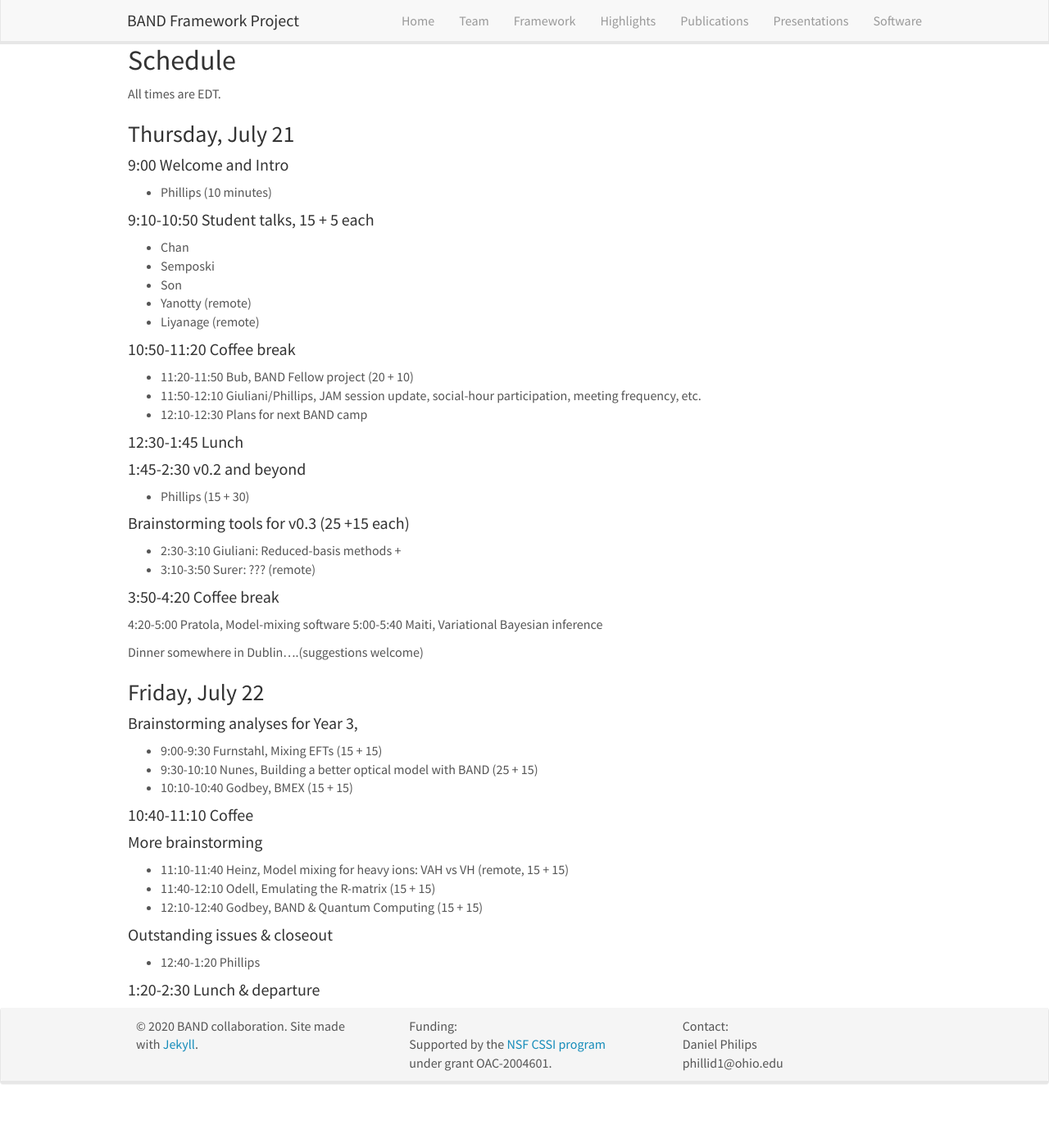
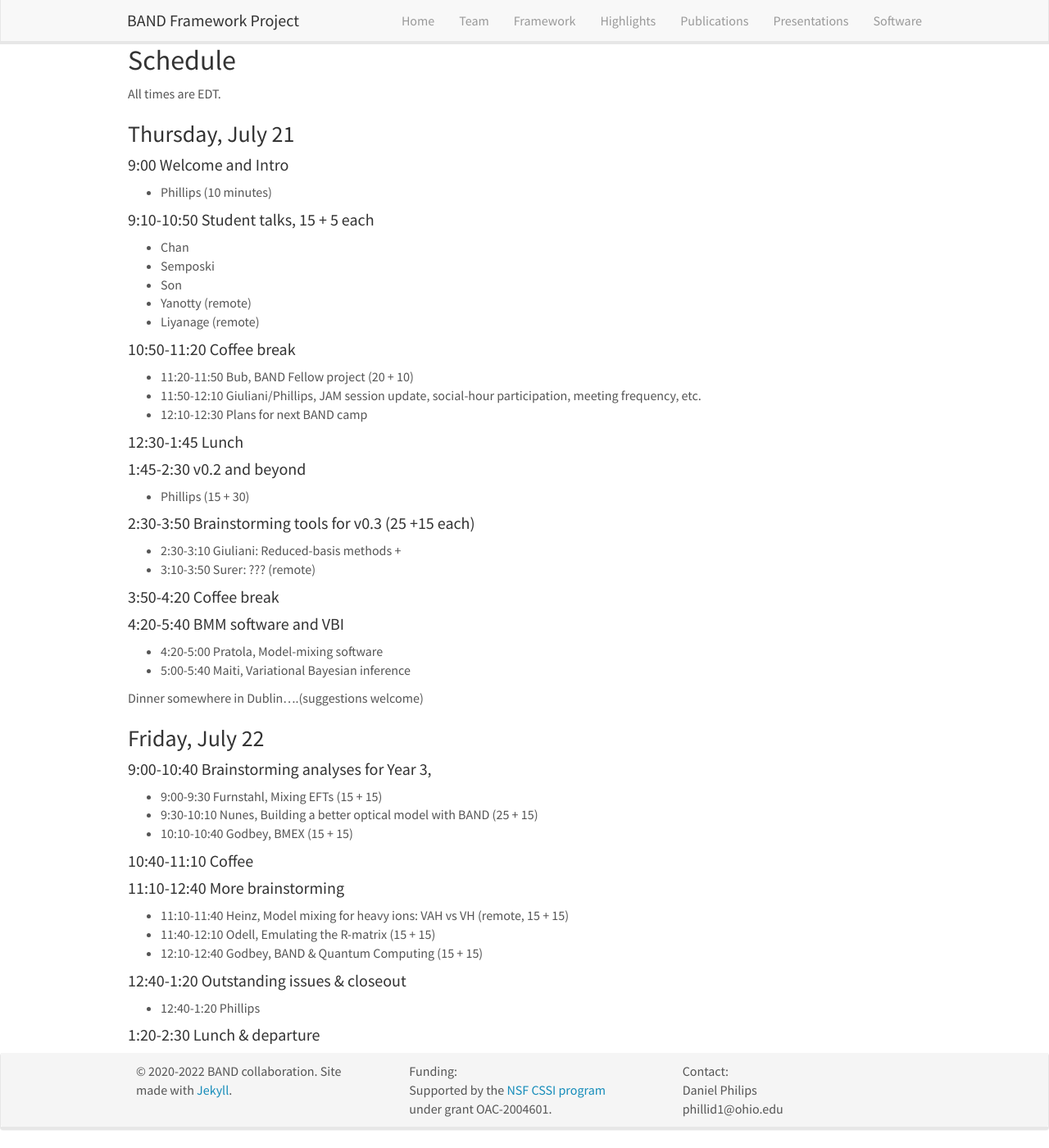
Before and after one commit to bandframework/bandframework.github.io, a Jekyll site: the page built from _pages/retreat.md, in a window 1280 px wide and 1400 px high, scrolled down 311 px. Shown: the whole window at 82% size. Built offline with Jekyll 4.4.1, drawn with Linux system fonts in a browser that asks for light colours; nearby versions of some CDN libraries; before the commit the page ends 1655 px from its top, so only the background shows below that.

Commit message:
updated footer copyright and tweaks to retreat schedule

```diff
--- a/_includes/footer.html
+++ b/_includes/footer.html
@@ -4,7 +4,7 @@
 	  <div class="row">
 		<div class="col-sm-4">
 
-		  <p>&copy 2020 BAND collaboration. Site made with <a href="https://jekyllrb.com">Jekyll</a>.  </p>
+		  <p>&copy 2020-2022 BAND collaboration. Site made with <a href="https://jekyllrb.com">Jekyll</a>.  </p>
 		  <!--
               <p>We are part of .</p>
           -->
--- a/_pages/retreat.md
+++ b/_pages/retreat.md
@@ -24,7 +24,8 @@ A map and driving directions to the Dublin Integrated Education Center are <a hr
 </p>
 
 <p>
-You can find information on the meeting hotel, the Hilton Garden Inn, Dublin <a href="https://www.hilton.com/en/hotels/cmhdhgi-hilton-garden-inn-columbus-dublin/?SEO_id=GMB-AMER-GI-CMHDHGI&y_source=1_MjA4NDMzOS03MTUtbG9jYXRpb24ud2Vic2l0ZQ%3D%3D">here</a>. The hotel address is <a href="https://www.google.com/maps?q=500+Metro+Place+North,+Dublin,+Ohio,+43017,+USA">500 Metro Place North, Dublin, OH</a>.
+You can find information on the meeting hotel, the Hilton Garden Inn, Dublin <a href="https://www.hilton.com/en/hotels/cmhdhgi-hilton-garden-inn-columbus-dublin/?SEO_id=GMB-AMER-GI-CMHDHGI&y_source=1_MjA4NDMzOS03MTUtbG9jYXRpb24ud2Vic2l0ZQ%3D%3D">here</a>.
+The hotel address is <a href="https://www.google.com/maps?q=500+Metro+Place+North,+Dublin,+Ohio,+43017,+USA">500 Metro Place North, Dublin, OH</a>.
 </p>
 
 ---
@@ -59,20 +60,21 @@ All times are EDT.
 #### 1:45-2:30 v0.2 and beyond
 * Phillips (15 + 30)
 
-#### Brainstorming tools for v0.3 (25 +15 each)
+#### 2:30-3:50 Brainstorming tools for v0.3 (25 +15 each)
 * 2:30-3:10 Giuliani: Reduced-basis methods +
 * 3:10-3:50 Surer: ??? (remote)
 
 #### 3:50-4:20 Coffee break
 
-4:20-5:00 Pratola, Model-mixing software
-5:00-5:40 Maiti, Variational Bayesian inference
+#### 4:20-5:40 BMM software and VBI
+* 4:20-5:00 Pratola, Model-mixing software
+* 5:00-5:40 Maiti, Variational Bayesian inference
 
 Dinner somewhere in Dublin….(suggestions welcome)
 
 ### Friday, July 22
 
-#### Brainstorming analyses for Year 3,
+#### 9:00-10:40 Brainstorming analyses for Year 3,
 * 9:00-9:30 Furnstahl, Mixing EFTs (15 + 15)
 * 9:30-10:10 Nunes, Building a better optical model with BAND (25 + 15)
 * 10:10-10:40 Godbey, BMEX (15 + 15)
@@ -80,13 +82,13 @@ Dinner somewhere in Dublin….(suggestions welcome)
 #### 10:40-11:10 Coffee
 
 
-#### More brainstorming
+#### 11:10-12:40 More brainstorming
 * 11:10-11:40 Heinz, Model mixing for heavy ions: VAH vs VH (remote, 15 + 15)
 * 11:40-12:10 Odell, Emulating the R-matrix (15 + 15)
 * 12:10-12:40 Godbey, BAND & Quantum Computing (15 + 15)
 
 
-#### Outstanding issues & closeout
+#### 12:40-1:20 Outstanding issues & closeout
 * 12:40-1:20 Phillips
 
 #### 1:20-2:30 Lunch & departure
```
